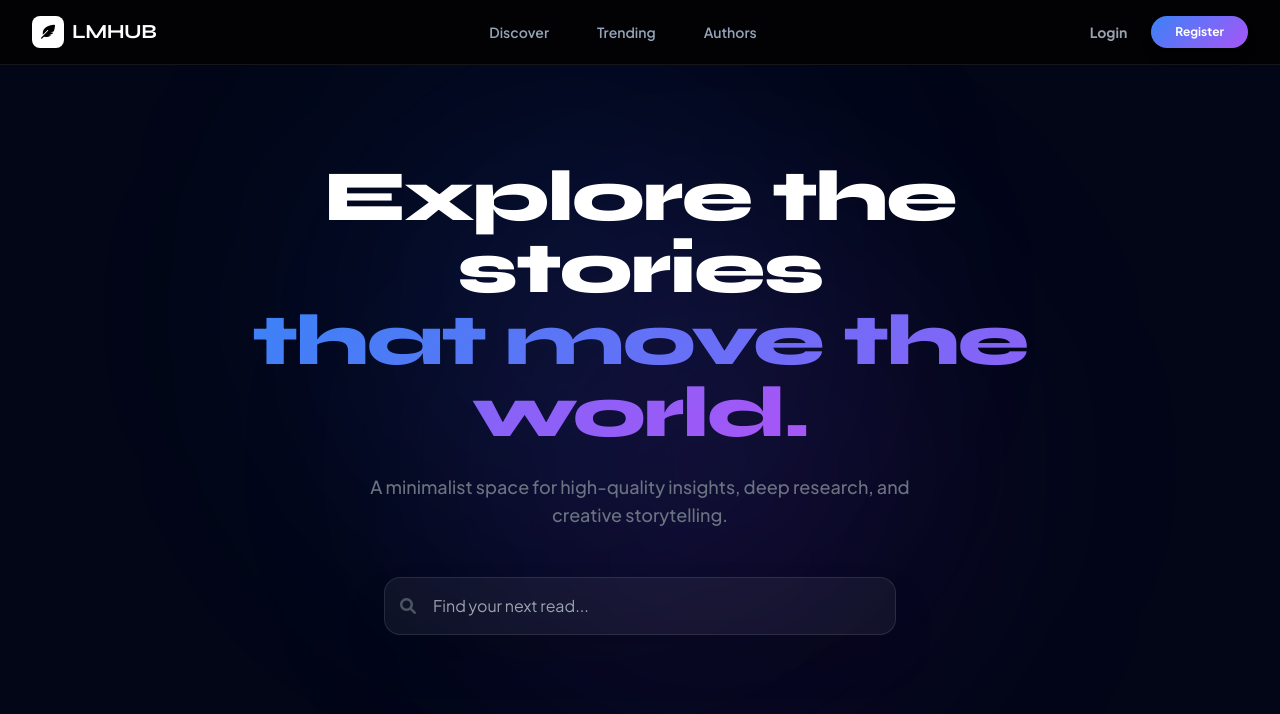
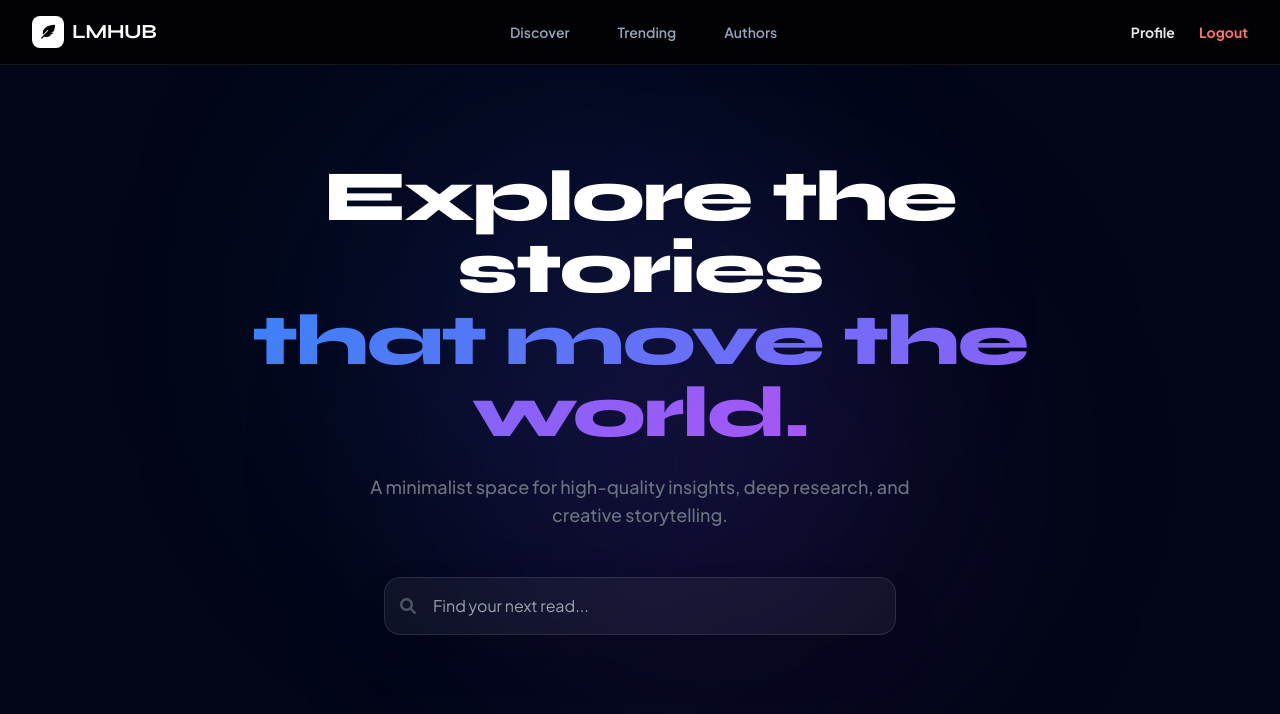
Before and after one commit to lahcen404/LMHub, a PHP site: page / in a window 1280 px wide. Shown: the top 714 px of the page. Run offline with PHP 8.4, Linux system fonts and the light colour scheme; the visitor is signed in with stand-in values (Sample User, id 1); some libraries are stand-ins or nearby versions.

Commit message:
create logout logic

```diff
--- a/public/index.php
+++ b/public/index.php
@@ -36,6 +36,7 @@ $router->get('/dashboard', "ReaderController@dashboard");
 $router->get('/profile', "UserController@profile");
 $router->get('/login','AuthController@loginView');
 $router->get('/register','AuthController@registerView');
+$router->get('/logout','AuthController@logout');
 
 $router->post('/login', 'AuthController@Login');
 $router->post('/register', 'AuthController@Register');
--- a/views/templates/header.php
+++ b/views/templates/header.php
@@ -30,12 +30,16 @@
                     <a href="#" class="nav-link">Authors</a>
                 </div>
 
-                <!-- Auth -->
+
                 <div class="flex items-center space-x-6">
-                    <a href="/login" class="text-sm font-bold text-gray-400 hover:text-white transition">Login</a>
-                    <a href="/register" class="gradient-btn text-white px-6 py-2 rounded-full text-xs font-bold active:scale-95 shadow-lg">
-                        Register
-                    </a>
+                    <?php if (session_status() === PHP_SESSION_NONE) session_start(); ?>
+                    <?php if (!empty($_SESSION['user_id'])): ?>
+                        <a href="/profile" class="text-sm font-bold text-gray-200 hover:text-white transition">Profile</a>
+                        <a href="/logout" class="text-sm font-bold text-red-400 hover:text-red-200 transition">Logout</a>
+                    <?php else: ?>
+                        <a href="/login" class="text-sm font-bold text-gray-400 hover:text-white transition">Login</a>
+                        <a href="/register" class="gradient-btn text-white px-6 py-2 rounded-full text-xs font-bold active:scale-95 shadow-lg">Register</a>
+                    <?php endif; ?>
                 </div>
             </div>
         </div>
```
Also changed, not shown: app/controllers/AuthController.php (+10 -0 lines).
